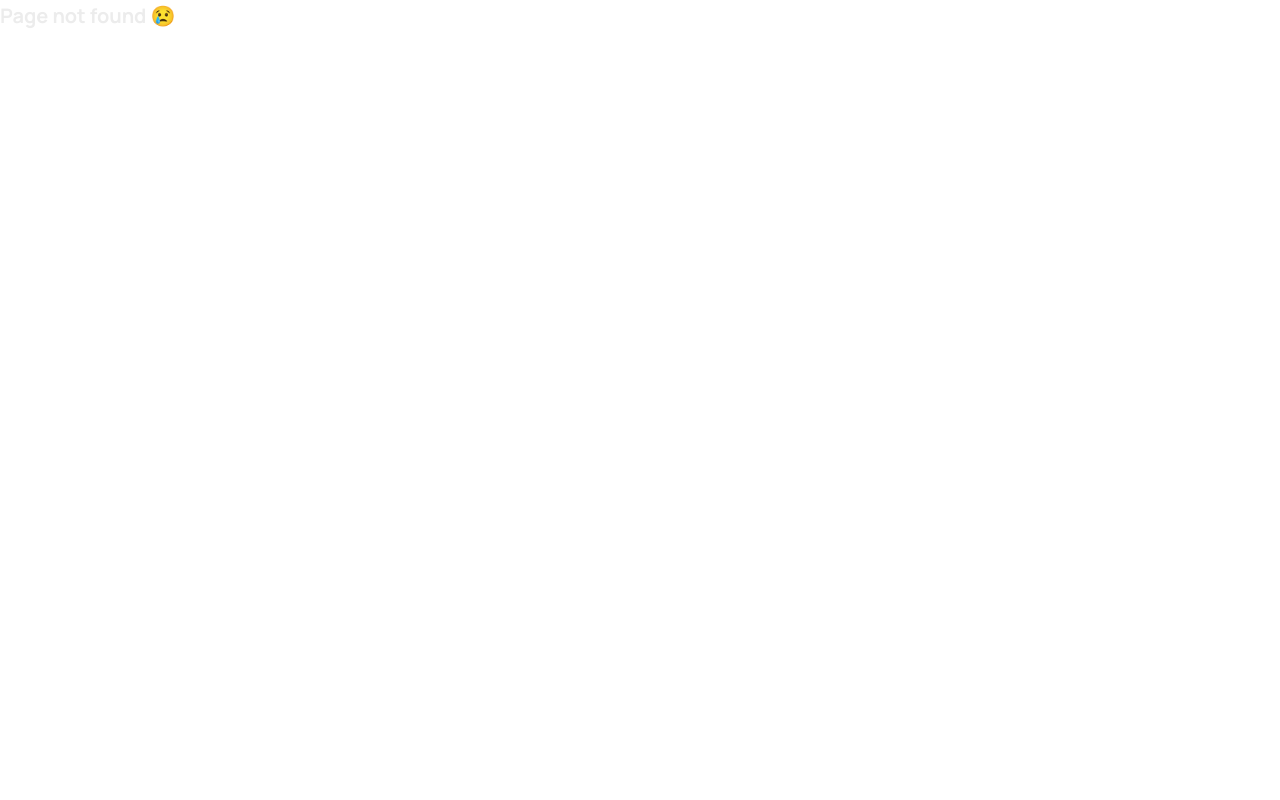
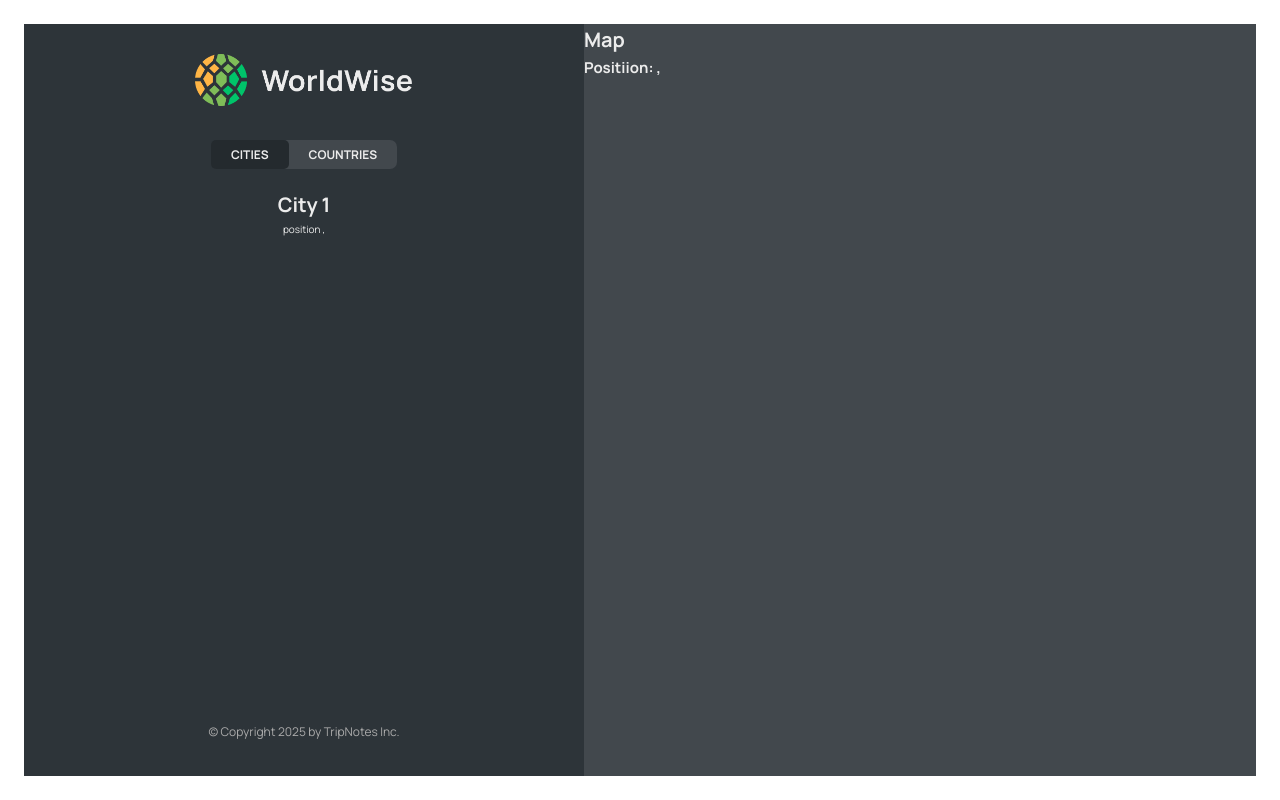
Before and after one commit to Brenotardelli/TripNotes, a React (Vite) app: page /app/cities/1 in a window 1280 px wide. Before the commit this address had no page. Built offline with nearby package versions, Linux system fonts and the light colour scheme; data requests are answered from the project's data file.

Commit message:
navigate added to the app

```diff
--- a/src/App.jsx
+++ b/src/App.jsx
@@ -9,6 +9,8 @@
 import Login from "./pages/Login";
 import CityList from "./components/CityList";
 import CountriesList from "./components/CountriesList";
+import City from "./components/City";
+import Form from "./components/Form";
 
 const URL = "http://localhost:9000";
 
@@ -39,21 +41,19 @@
         <Route path="product" element={<Product />} />
         <Route path="pricing" element={<Pricing />} />
         <Route path="app" element={<AppLayout />}>
-          <Route
-            index
-            element={<CityList cities={cities} isLoading={isLoading} />}
-          />
+          <Route index element={<Navigate replace to="cities" />} />
           <Route
             path="cities"
             element={<CityList cities={cities} isLoading={isLoading} />}
           />
+          <Route path="cities/:id" element={<City />} />
           <Route
             path="countries"
             element={<CountriesList cities={cities} isLoading={isLoading} />}
           />
-          <Route path="form" element={<p>Form</p>} />
+          <Route path="form" element={<Form />} />
         </Route>
-        <Route path="/login" element={<Login />} />
+        <Route path="login" element={<Login />} />
         <Route path="*" element={<PageNotFound />} />
       </Routes>
     </BrowserRouter>
--- /dev/null
+++ b/src/components/Button.jsx
@@ -0,0 +1,12 @@
+import React from "react";
+import styles from "./Button.module.css";
+
+const Button = ({ children, onClick, type }) => {
+  return (
+    <button className={`${styles.btn} ${styles[type]}`} onClick={onClick}>
+      {children}
+    </button>
+  );
+};
+
+export default Button;
--- a/src/components/City.jsx
+++ b/src/components/City.jsx
@@ -1,3 +1,4 @@
+import { useParams, useSearchParams } from "react-router-dom";
 import styles from "./City.module.css";
 
 const formatDate = (date) =>
@@ -9,6 +10,11 @@
   }).format(new Date(date));
 
 function City() {
+  const [searchParams, setSearchParams] = useSearchParams();
+  const lat = searchParams.get("lat");
+  const lng = searchParams.get("lng");
+
+  const { id } = useParams();
   // TEMP DATA
   const currentCity = {
     cityName: "Lisbon",
@@ -20,42 +26,51 @@
   const { cityName, emoji, date, notes } = currentCity;
 
   return (
-    <div className={styles.city}>
-      <div className={styles.row}>
-        <h6>City name</h6>
-        <h3>
-          <span>{emoji}</span> {cityName}
-        </h3>
-      </div>
+    <>
+      <h1>City {id}</h1>
+      <p>
+        position {lat}, {lng}
+      </p>
+    </>
+  );
 
-      <div className={styles.row}>
-        <h6>You went to {cityName} on</h6>
-        <p>{formatDate(date || null)}</p>
-      </div>
+  // return (
+  //   <div className={styles.city}>
+  //     <div className={styles.row}>
+  //       <h6>City name</h6>
+  //       <h3>
+  //         <span>{emoji}</span> {cityName}
+  //       </h3>
+  //     </div>
 
-      {notes && (
-        <div className={styles.row}>
-          <h6>Your notes</h6>
-          <p>{notes}</p>
-        </div>
-      )}
+  //     <div className={styles.row}>
+  //       <h6>You went to {cityName} on</h6>
+  //       <p>{formatDate(date || null)}</p>
+  //     </div>
 
-      <div className={styles.row}>
-        <h6>Learn more</h6>
-        <a
-          href={`https://en.wikipedia.org/wiki/${cityName}`}
-          target="_blank"
-          rel="noreferrer"
-        >
-          Check out {cityName} on Wikipedia &rarr;
-        </a>
-      </div>
+  //     {notes && (
+  //       <div className={styles.row}>
+  //         <h6>Your notes</h6>
+  //         <p>{notes}</p>
+  //       </div>
+  //     )}
 
-      <div>
-        <ButtonBack />
-      </div>
-    </div>
-  );
+  //     <div className={styles.row}>
+  //       <h6>Learn more</h6>
+  //       <a
+  //         href={`https://en.wikipedia.org/wiki/${cityName}`}
+  //         target="_blank"
+  //         rel="noreferrer"
+  //       >
+  //         Check out {cityName} on Wikipedia &rarr;
+  //       </a>
+  //     </div>
+
+  //     <div>
+  //       <ButtonBack />
+  //     </div>
+  //   </div>
+  // );
 }
 
 export default City;
--- a/src/components/CityItem.jsx
+++ b/src/components/CityItem.jsx
@@ -1,5 +1,6 @@
 import React from "react";
 import styles from "./CityItem.module.css";
+import { Link } from "react-router-dom";
 
 const formatDate = (date) =>
   new Intl.DateTimeFormat("en", {
@@ -9,14 +10,19 @@
   }).format(new Date(date));
 
 const CityItem = ({ city }) => {
-  const { cityName, emoji, date } = city;
+  const { cityName, emoji, date, id, position } = city;
 
   return (
-    <li className={styles.cityItem}>
-      <span className={styles.emoji}>{emoji}</span>
-      <h3 className={styles.name}>{cityName}</h3>
-      <time className={styles.date}>{formatDate(date)}</time>
-      <button className={styles.deleteBtn}>x</button>
+    <li>
+      <Link
+        className={styles.cityItem}
+        to={`${id}?lat=${position.lat}&lng=${position.lng}`}
+      >
+        <span className={styles.emoji}>{emoji}</span>
+        <h3 className={styles.name}>{cityName}</h3>
+        <time className={styles.date}>{formatDate(date)}</time>
+        <button className={styles.deleteBtn}>x</button>
+      </Link>
     </li>
   );
 };
--- a/src/components/Form.jsx
+++ b/src/components/Form.jsx
@@ -1,18 +1,21 @@
 // "https://api.bigdatacloud.net/data/reverse-geocode-client?latitude=0&longitude=0"
 
 import { useState } from "react";
+import styles from "./Form.module.css";
+import Button from "./Button";
+import { useNavigate } from "react-router-dom";
 
-import styles from "./Form.module.css";
-
-export function convertToEmoji(countryCode) {
-  const codePoints = countryCode
-    .toUpperCase()
-    .split("")
-    .map((char) => 127397 + char.charCodeAt());
-  return String.fromCodePoint(...codePoints);
-}
+// export function convertToEmoji(countryCode) {
+//   const codePoints = countryCode
+//     .toUpperCase()
+//     .split("")
+//     .map((char) => 127397 + char.charCodeAt());
+//   return String.fromCodePoint(...codePoints);
+// }
 
 function Form() {
+  const navigate = useNavigate();
+
   const [cityName, setCityName] = useState("");
   const [country, setCountry] = useState("");
   const [date, setDate] = useState(new Date());
@@ -49,8 +52,16 @@
       </div>
 
       <div className={styles.buttons}>
-        <button>Add</button>
-        <button>&larr; Back</button>
+        <Button
+          type="back"
+          onClick={(e) => {
+            e.preventDefault();
+            navigate(-1);
+          }}
+        >
+          &larr; BACK
+        </Button>
+        <Button type="primary">add</Button>
       </div>
     </form>
   );
--- a/src/components/Map.jsx
+++ b/src/components/Map.jsx
@@ -1,8 +1,26 @@
 import React from "react";
 import styles from "./Map.module.css";
 import SideBar from "./SideBar";
+import { useNavigate, useSearchParams } from "react-router-dom";
 const Map = () => {
-  return <div className={styles.mapContainer}>Map</div>;
+  const navigate = useNavigate();
+  const [searchParams, setSearchParams] = useSearchParams();
+  const lat = searchParams.get("lat");
+  const lng = searchParams.get("lng");
+
+  return (
+    <div
+      className={styles.mapContainer}
+      onClick={() => {
+        navigate("form");
+      }}
+    >
+      <h1>Map</h1>
+      <h2>
+        Positiion: {lat}, {lng}
+      </h2>
+    </div>
+  );
 };
 
 export default Map;
```
